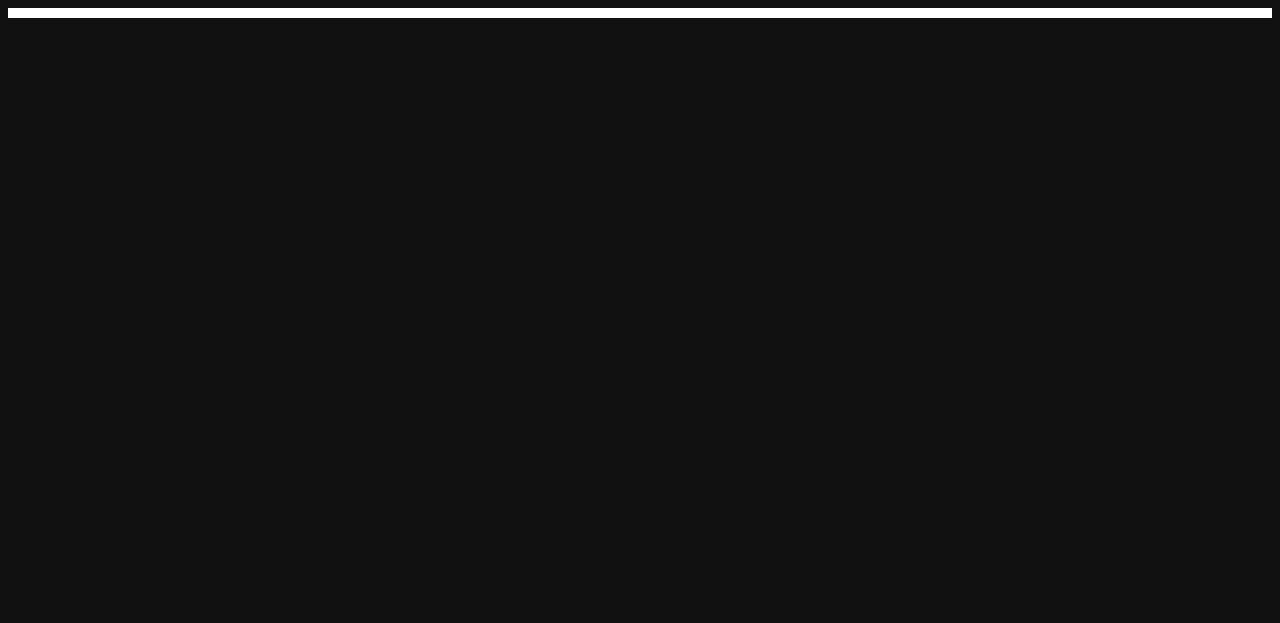
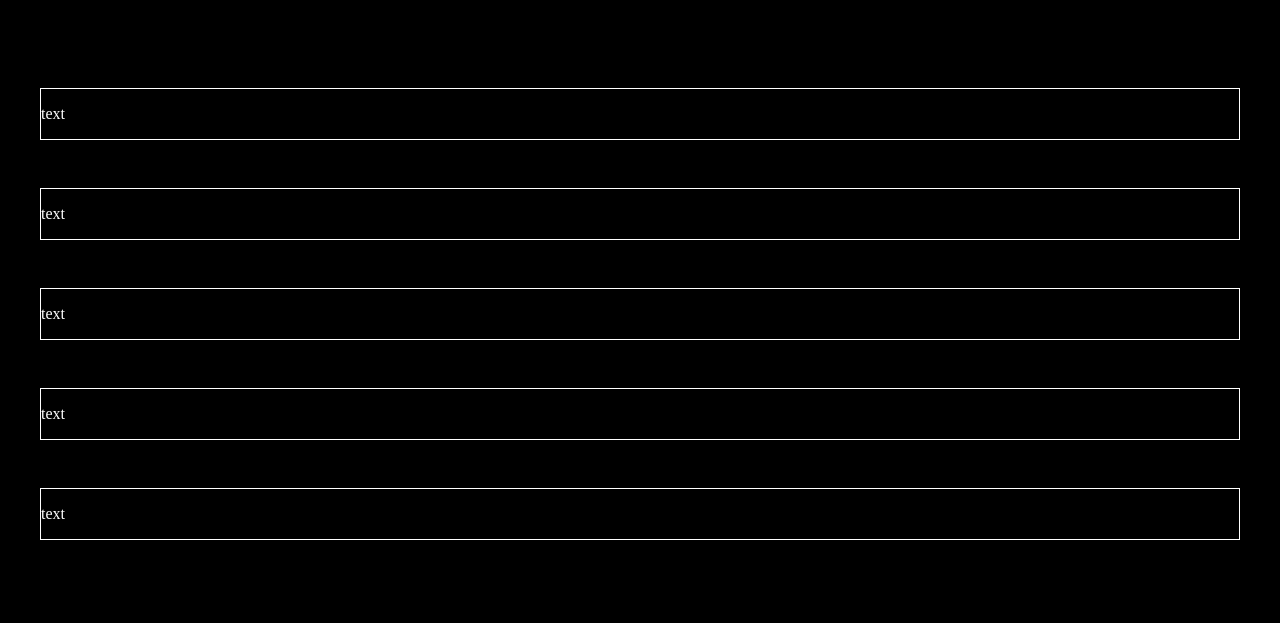
Before and after one commit to jonathanchester/webdev2, a plain HTML site: page intro-homepage/index.html in a window 1280 px wide. Drawn offline with Linux system fonts and the light colour scheme.

Commit message:
homepage skeleton done

```diff
--- a/intro-homepage/index.html
+++ b/intro-homepage/index.html
@@ -7,11 +7,23 @@
     <link rel="stylesheet" href="style.css">
     <title>Jon's Homepage! :)</title>
 </head>
-<body>
-<div class="speech"></div>
-<div class="speech"></div>
-<div class="speech"></div>
-<div class="speech"></div>
-<div class="speech"></div>
-</body>
+<main>
+ <body>
+  <div class="speech">
+    <p>text</p>
+  </div>
+  <div class="speech">
+    <p>text</p>
+  </div>
+  <div class="speech">
+    <p>text</p>
+  </div>
+  <div class="speech">
+    <p>text</p>
+  </div>
+  <div class="speech">
+    <p>text</p>
+  </div>
+ </body>
+</main>
 </html>
--- a/intro-homepage/style.css
+++ b/intro-homepage/style.css
@@ -1,6 +1,14 @@
+main {
+    margin: 0 auto;
+    padding: 2rem
+}
 body {
-    background-color: #111111;
+    background-color: #000000;
 }
 .speech {
     border: .1em solid white;
+    margin: 3rem 0;
 }
+.speech p {
+    color: #FFFFFF;
+}
```
